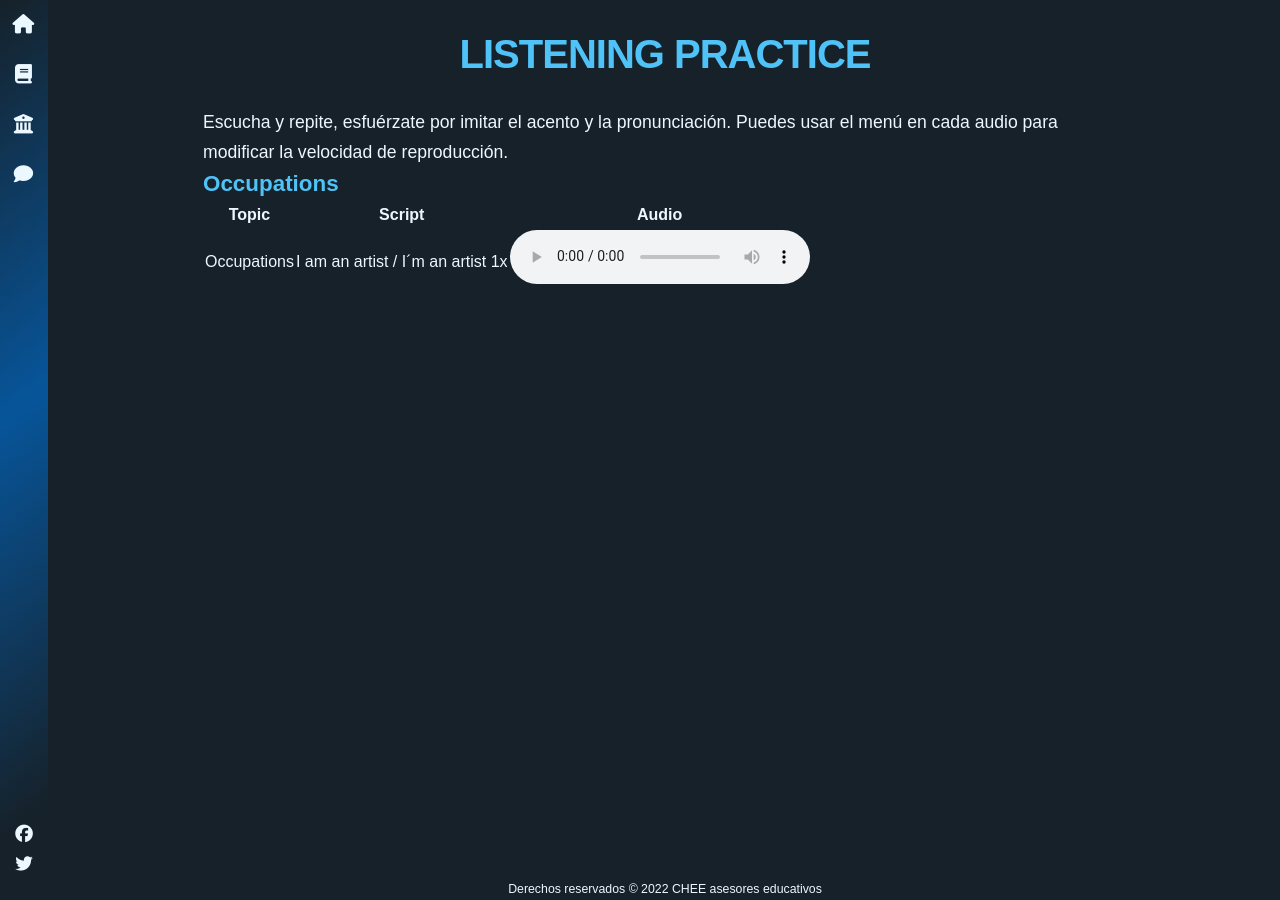
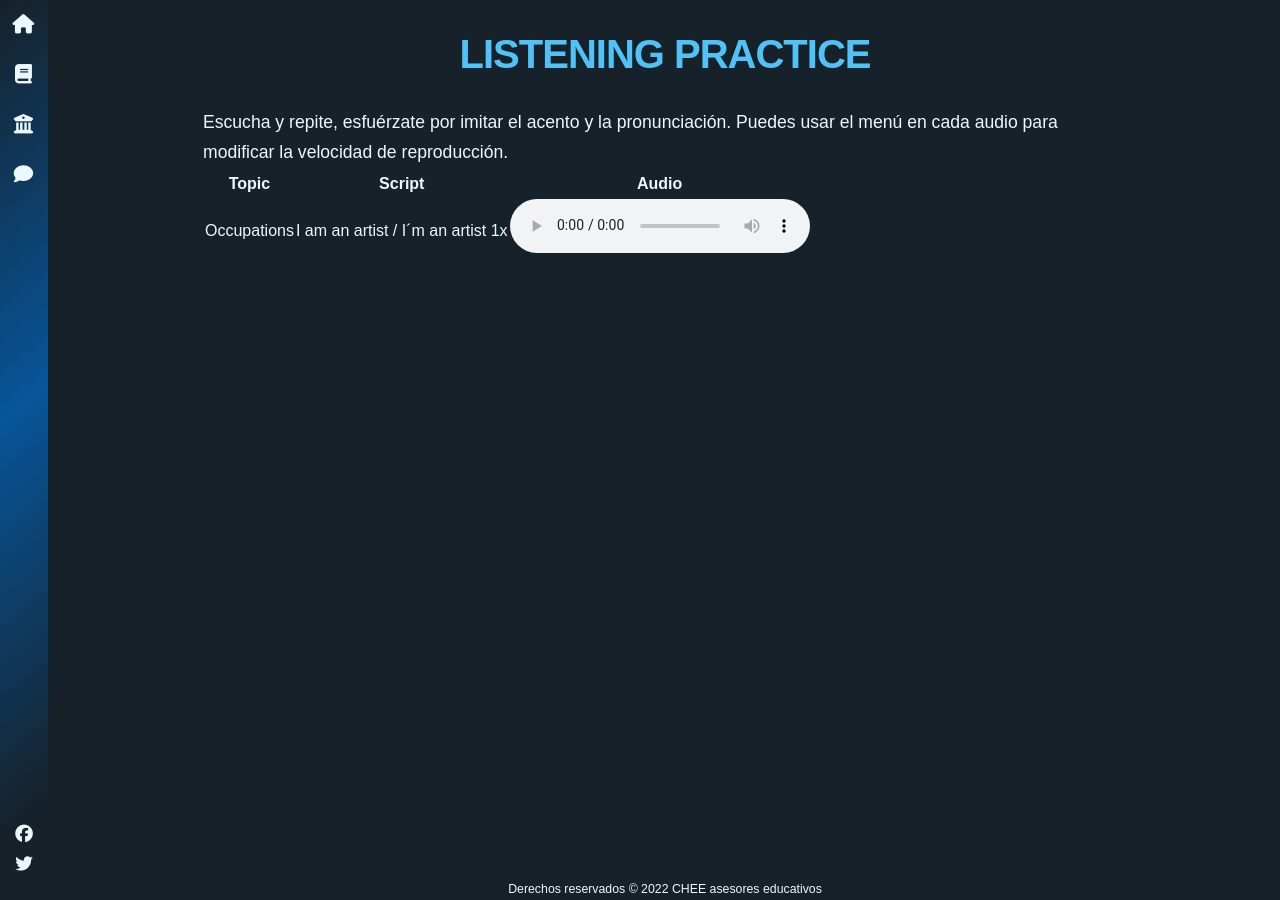
Before and after one commit to camachevaz/ESL, a Jekyll site: the page built from _posts/2021-02-15-listening.markdown, in a window 1280 px wide. Built offline with Jekyll 4.4.1, drawn with Linux system fonts in a browser that asks for light colours; nearby versions of some CDN libraries; some web fonts are replaced.

Commit message:
Update 2021-02-15-listening.markdown

```diff
--- a/_posts/2021-02-15-listening.markdown
+++ b/_posts/2021-02-15-listening.markdown
@@ -9,8 +9,6 @@ summary: Practice your listening skills in self-paced exercises.
 # Listening practice
 
 Escucha y repite, esfuérzate por imitar el acento y la pronunciación. Puedes usar el menú en cada audio para modificar la velocidad de reproducción.
-
-## Occupations
 
 <table>
     <thead>
```
